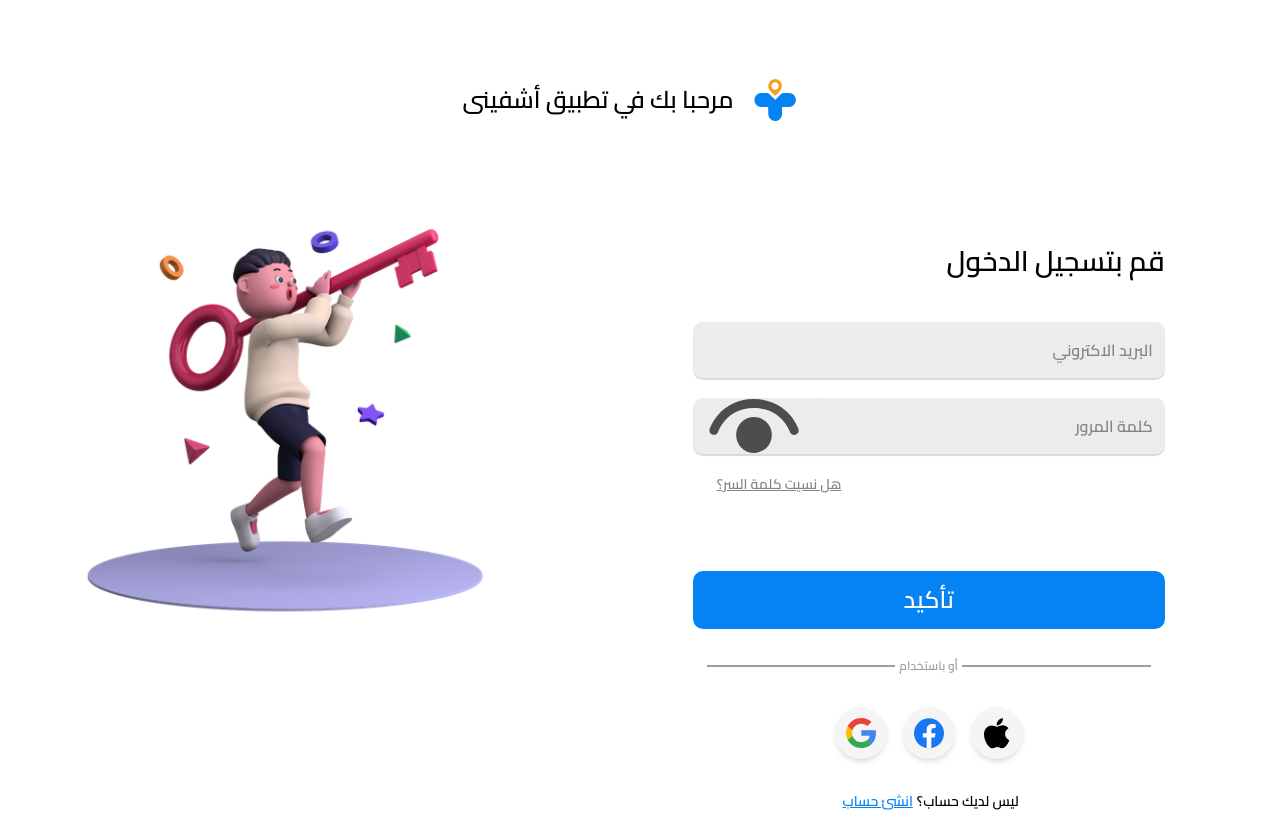
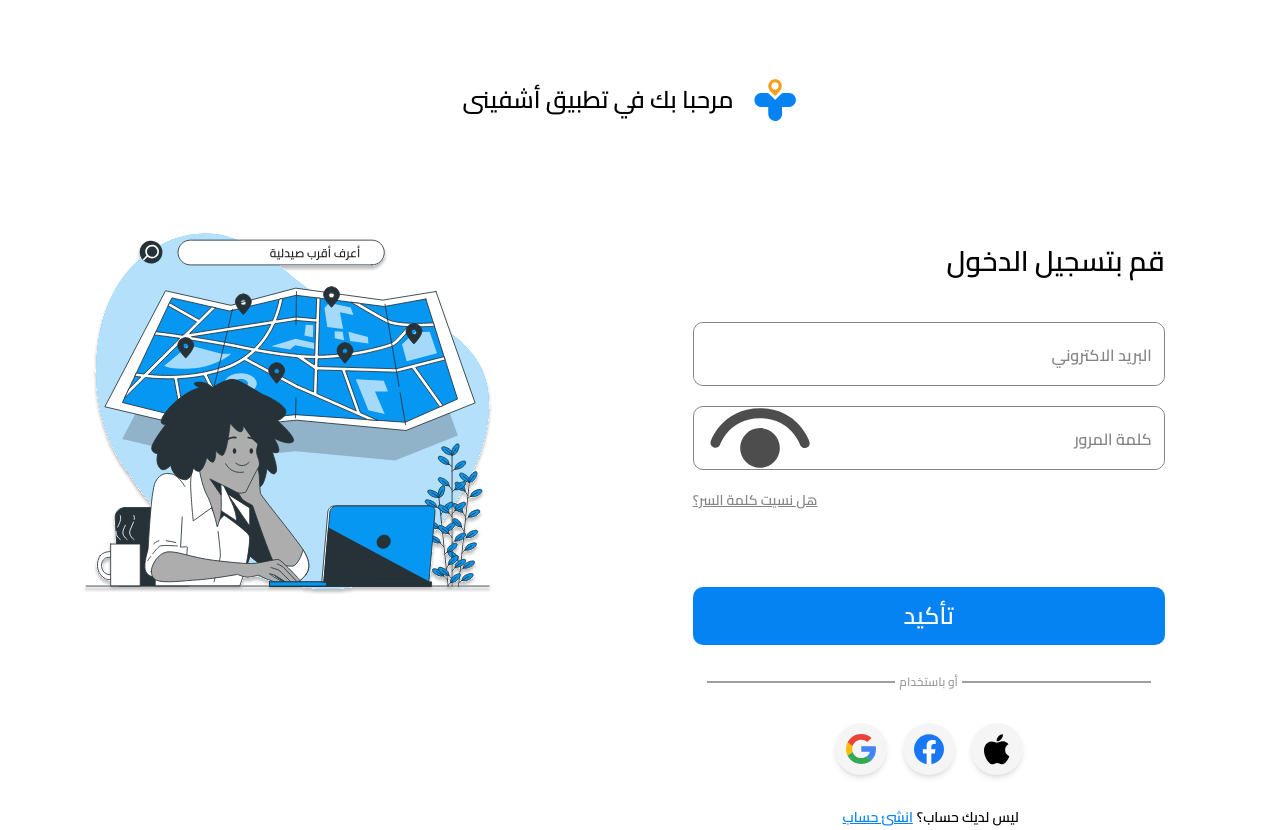
Before and after one commit to KareemBasher/eshfeeny-frontend, a React (Vite) app: page /login in a window 1280 px wide. Built offline with nearby package versions, Linux system fonts and the light colour scheme; no server answers.

Commit message:
Revised login page.

```diff
--- a/src/components/common/CredentialsInput.jsx
+++ b/src/components/common/CredentialsInput.jsx
@@ -17,7 +17,7 @@ const CredentialsInput = ({ name, placeHolder, type, value, handleInput }) => {
   }
 
   return (
-    <div className="w-full mb-5 flex flex-row-reverse bg-[#ECECEC] rounded-[10px] shadow-[0px_2px_1px_rgba(0,0,0,0.15)]">
+    <div className="w-full mb-5 flex flex-row-reverse rounded-[10px] focus-within:border-lightBlue text-[20px] border border-[#868484]">
       {type === 'password' && (
         <img
           src={inputType === 'password' ? ShowPassword : ShowPasswordOn}
@@ -27,7 +27,7 @@ const CredentialsInput = ({ name, placeHolder, type, value, handleInput }) => {
         />
       )}
       <input
-        className="bg-[#ECECEC] w-full py-4 px-3 rounded-[10px] placeholder:text-[#868484] outline-none"
+        className="w-full py-4 px-3 rounded-[10px] placeholder:text-[#868484] placeholder:text-[16px] outline-none"
         type={inputType}
         placeholder={placeHolder}
         value={inputValue}
--- a/src/components/pages/Login.jsx
+++ b/src/components/pages/Login.jsx
@@ -1,7 +1,7 @@
 import React, { useState, useEffect } from 'react'
 import Logo from '../../assets/common/Logo.svg'
 import CredentialsInput from '../common/CredentialsInput'
-import LoginVector from '../../assets/common/LoginVector.svg'
+import LoginVector from '../../assets/loginPage/LoginVector.svg'
 import WideButton from '../common/WideButton'
 import AlternateSignin from '../common/AlternateSignin'
 
@@ -44,7 +44,7 @@ const Login = ({ changeLoggedUser }) => {
           />
 
           <div>
-            <span className="text-[14px] text-[#868484] underline float-left ml-6 cursor-pointer">
+            <span className="text-[14px] text-[#868484] underline float-left cursor-pointer">
               هل نسيت كلمة السر؟
             </span>
           </div>
```
Also changed, not shown: src/assets/common/LoginVector.svg (deleted), src/assets/loginPage/LoginVector.svg (added).
